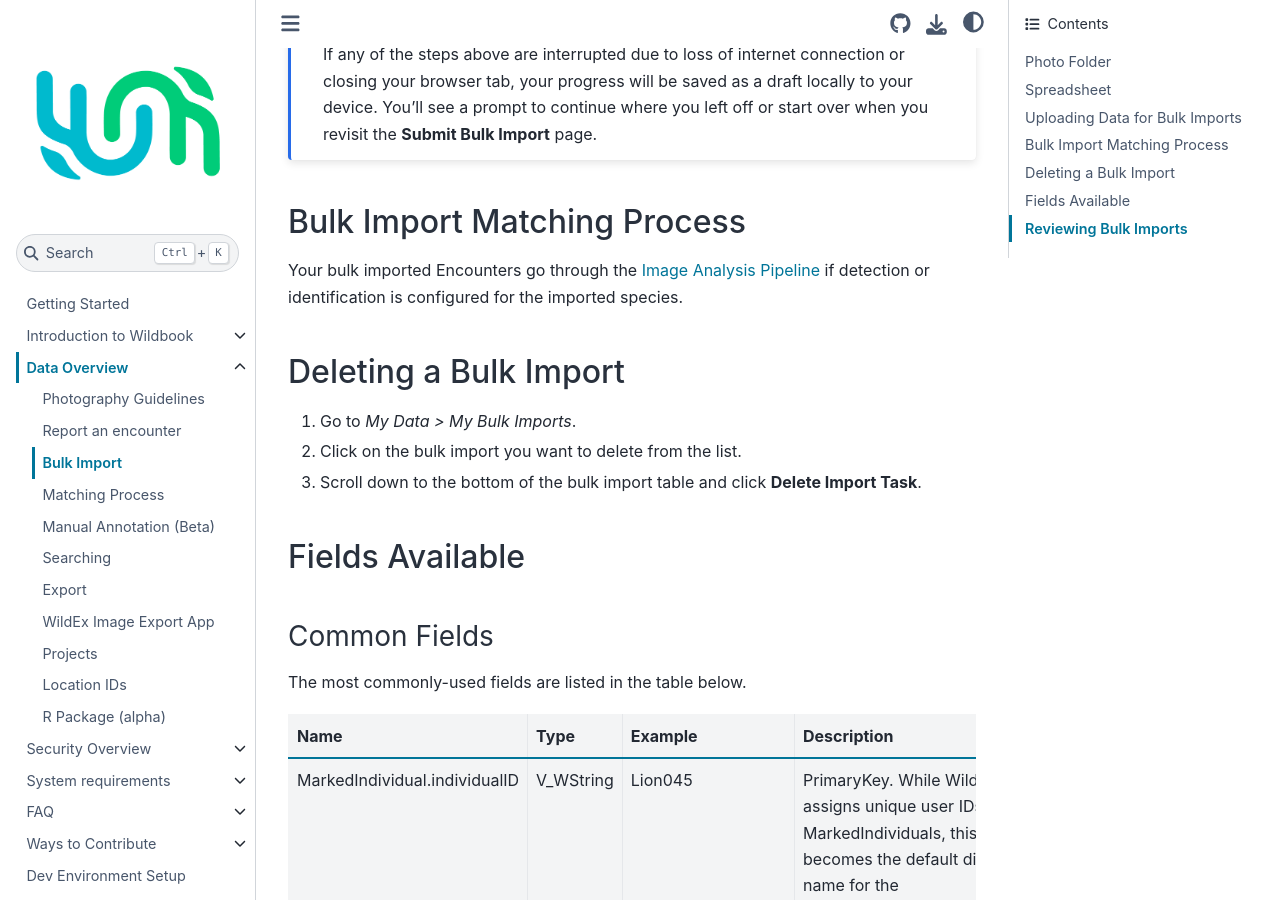
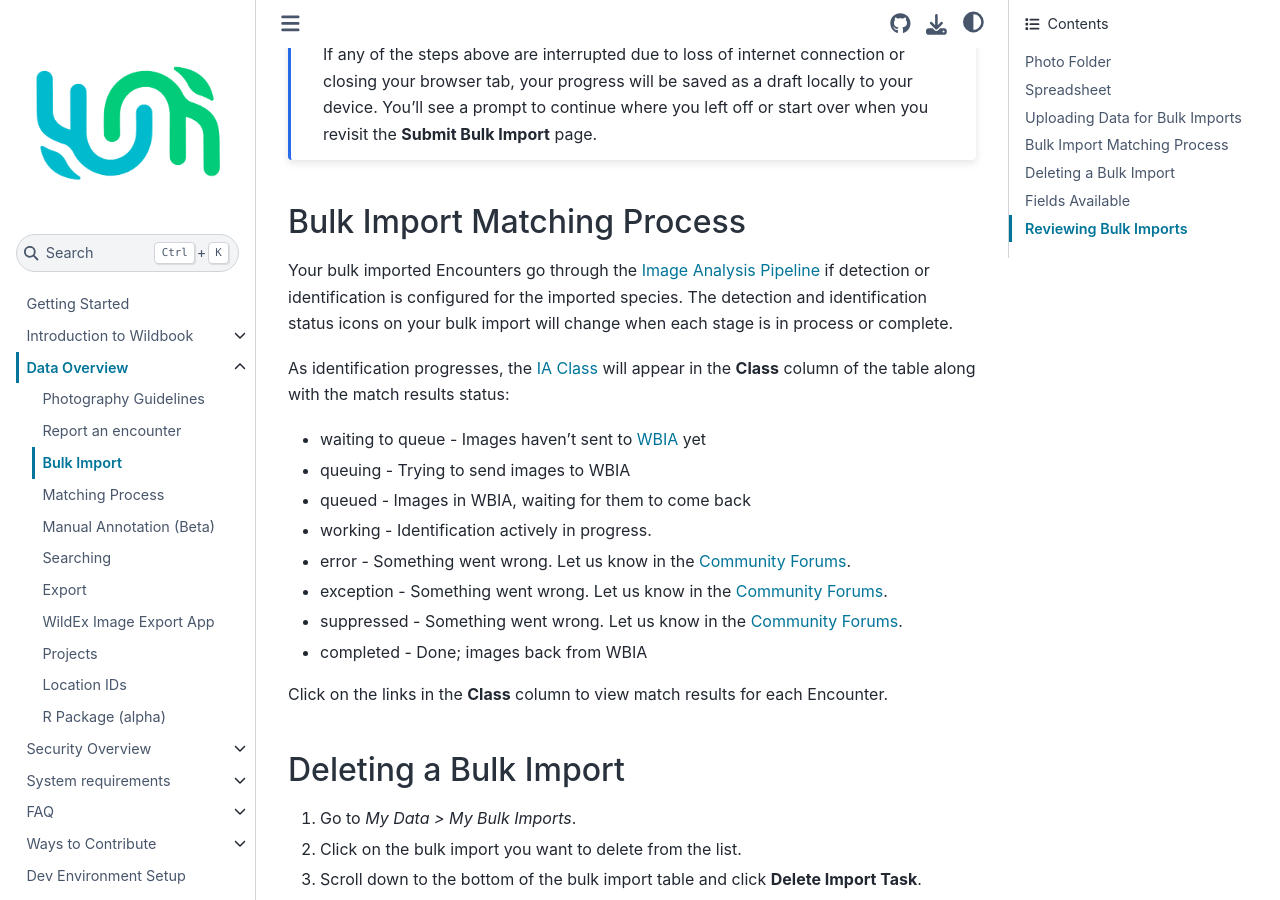
Before and after one commit to WildMeOrg/wildbook-docs, a Sphinx documentation site: the page built from docs/data/bulk-import-beta.md, in a window 1280 px wide and 900 px high, scrolled down 2510 px. Built offline with Sphinx 7.4.7 and the Sphinx Book theme 1.1.4, drawn with Linux system fonts in a browser that asks for light colours.

Commit message:
Update bulk-import-beta.md
Updated Bulk Import Matching Process section with more details about viewing matches from bulk import page.

```diff
--- a/docs/data/bulk-import-beta.md
+++ b/docs/data/bulk-import-beta.md
@@ -64,7 +64,20 @@
 
 ## Bulk Import Matching Process
 
-Your bulk imported Encounters go through the [Image Analysis Pipeline](../introduction/image-analysis-pipeline.md) if detection or identification is configured for the imported species.
+Your bulk imported Encounters go through the [Image Analysis Pipeline](../introduction/image-analysis-pipeline.md) if detection or identification is configured for the imported species. The detection and identification status icons on your bulk import will change when each stage is in process or complete.
+
+As identification progresses, the [IA Class](../data/manual-annotation-beta.md#creating-a-manual-annotation) will appear in the **Class** column of the table along with the match results status:
+
+* waiting to queue - Images haven't sent to [WBIA](../introduction/index.md) yet
+* queuing - Trying to send images to WBIA
+* queued - Images in WBIA, waiting for them to come back
+* working - Identification actively in progress.
+* error - Something went wrong. Let us know in the [Community Forums](https://community.wildme.org/).
+* exception - Something went wrong. Let us know in the [Community Forums](https://community.wildme.org/).
+* suppressed - Something went wrong. Let us know in the [Community Forums](https://community.wildme.org/).
+* completed - Done; images back from WBIA
+
+Click on the links in the **Class** column to view match results for each Encounter.
 
 ## Deleting a Bulk Import
 
```
